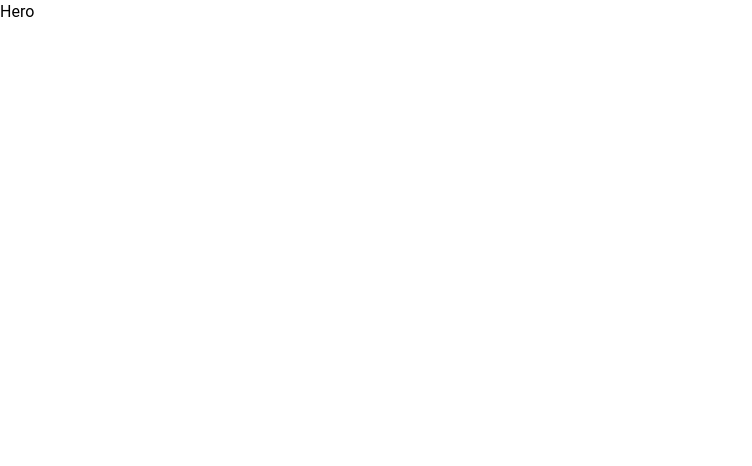
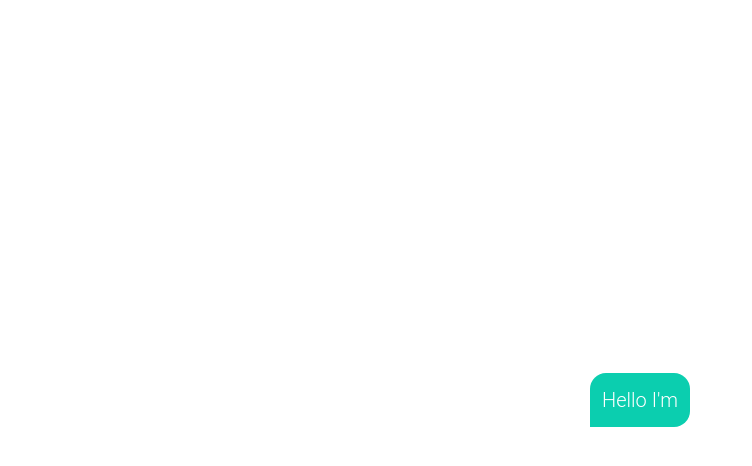
Before and after one commit to Justin-Singh125125/Portfolio-V2, a Next.js app: page / in a window 1280 px wide. Shown: the top 466 px of the page, without its empty margins (0-752 px from the left). Built offline with nearby package versions, Linux system fonts and the light colour scheme.

Commit message:
rendered introduction badge and added to to verify component is being rendered

```diff
--- a/src/app/components/Hero/Hero.tsx
+++ b/src/app/components/Hero/Hero.tsx
@@ -1,3 +1,11 @@
+import { IntroductionBadge } from './components';
+
 export const Hero = () => {
-  return <section className="h-screen">Hero</section>;
+  return (
+    <section className="h-screen flex items-center justify-center">
+      <div>
+        <IntroductionBadge />
+      </div>
+    </section>
+  );
 };
--- /dev/null
+++ b/src/app/components/Hero/components/IntroductionBadge/index.ts
@@ -0,0 +1 @@
+export * from './IntroductionBadge';
--- /dev/null
+++ b/src/app/components/Hero/components/index.ts
@@ -0,0 +1 @@
+export * from './IntroductionBadge';
```
Also changed, not shown: 1 other file (tests, documents, lock files or other folders).
